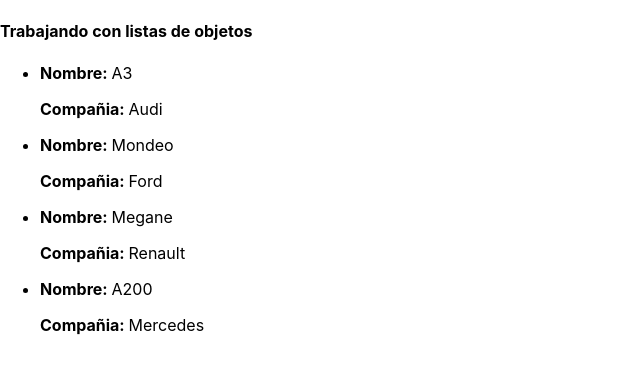
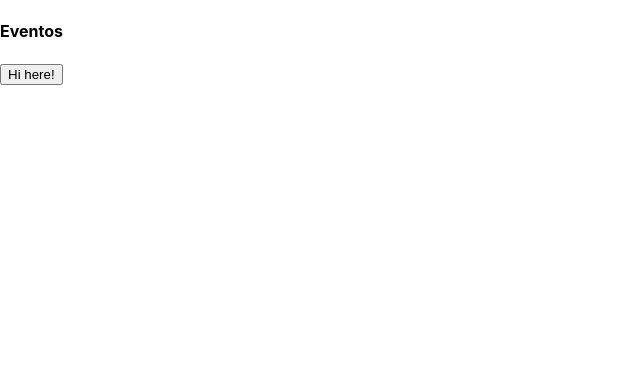
Before and after one commit to Ces1980/ConceptosPracticasReact, a React (Create React App) app: page / in a window 1280 px wide. Shown: the top 374 px of the page, without its empty margins (0-640 px from the left). Built offline with nearby package versions, Linux system fonts and the light colour scheme.

Commit message:
El evento onClick

```diff
--- a/src/App.js
+++ b/src/App.js
@@ -1,31 +1,13 @@
 import React, {Component} from "react";
-import cars from './data/cars.json';
 
-class CarItem extends Component {
-  render(){
-    const { car } = this.props
-    return(
-      <li>
-        <p><strong>Nombre: </strong>{car.name}</p>
-        <p><strong>Compañia: </strong>{car.company}</p>
-      </li>
-    )
-  }
-}
 class App extends Component {
 
   render(){
 
     return(
       <div className= "App">
-        <h4>Trabajando con listas de objetos</h4>
-        <ul>
-          {
-            cars.map( car=> {
-              return <CarItem key={car.id} car={car} />
-            })
-          }
-        </ul>
+        <h4>Eventos</h4>
+       <button onClick={()=> alert('Hi here!')}>Hi here!</button>
       </div>
     );
   }
```
